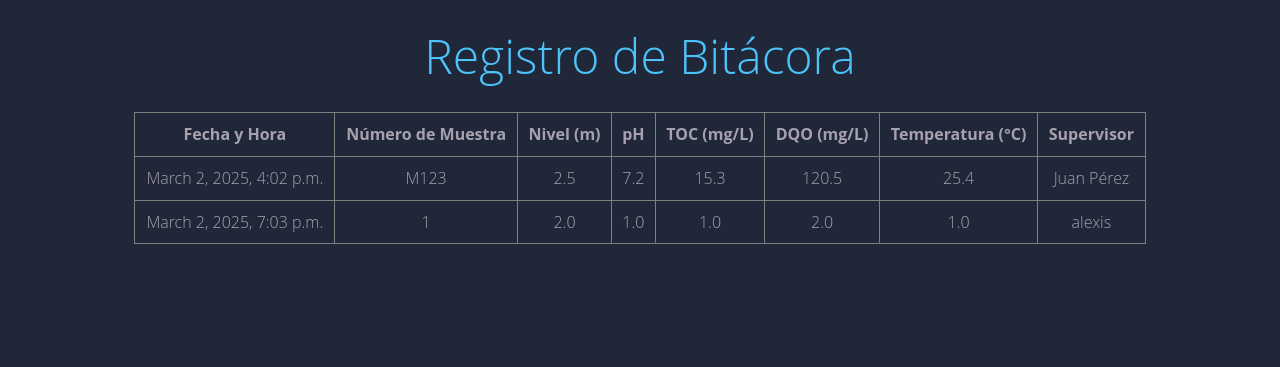
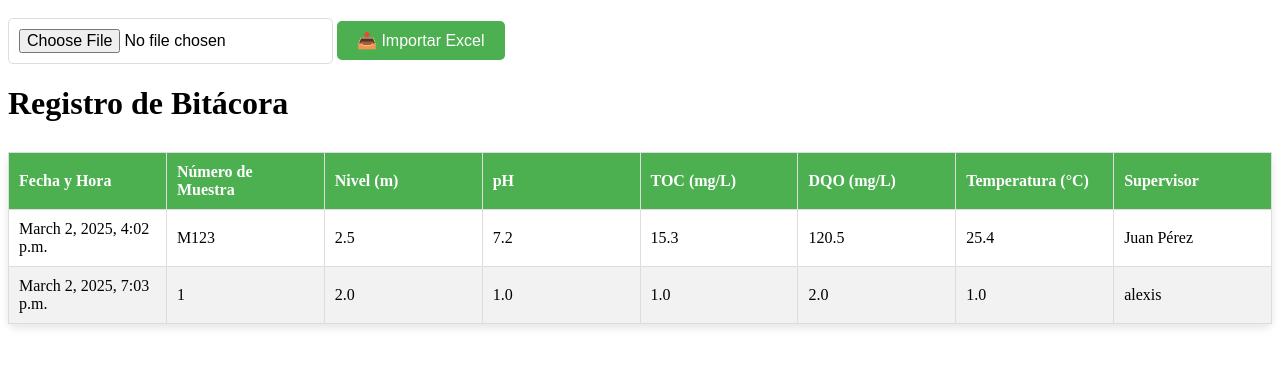
Before and after one commit to ab-max-h/planta_agua, a Django app: page /datos/ in a window 1280 px wide. Shown: the top 367 px of the page. Run offline with Django 5.2, Linux system fonts and the light colour scheme; data comes from the database, SQL or seed files in the repository; both versions use the stored data as it was after the commit.

Commit message:
exportar e importar

```diff
--- a/agua/agua/settings.py
+++ b/agua/agua/settings.py
@@ -32,6 +32,7 @@ ALLOWED_HOSTS = []
 
 INSTALLED_APPS = [
     'hola',
+    'import_export',
     'django.contrib.admin',
     'django.contrib.auth',
     'django.contrib.contenttypes',
--- a/agua/hola/static/hola/style1.css
+++ b/agua/hola/static/hola/style1.css
@@ -1,122 +1,77 @@
+/* Estilos generales para la tabla */
 table {
-    margin: 0 auto;  /* Centra la tabla horizontalmente */
-    border-collapse: collapse;  /* Para que las celdas no tengan espacio entre ellas */
-    width: 80%; /* Ajusta el tamaño de la tabla */
+  width: 100%;
+  table-layout: fixed;  /* Evita que las columnas se expandan más de lo necesario */
+  margin: 30px auto;    /* Centra la tabla en la página */
+  border-collapse: collapse;  /* Elimina los espacios entre las celdas */
+  background-color: #ffffff;
+  box-shadow: 0 4px 8px rgba(0, 0, 0, 0.1);  /* Agrega sombra suave a la tabla */
+  border-radius: 8px;    /* Bordes redondeados */
 }
 
+/* Estilos para las celdas de la tabla */
 th, td {
-    padding: 10px;  /* Añade espacio dentro de las celdas */
-    text-align: center;  /* Centra el texto dentro de las celdas */
+  padding: 10px;           /* Espaciado interno de las celdas */
+  text-align: left;        /* Alinea el texto a la izquierda */
+  border: 1px solid #ddd; /* Borde ligero alrededor de las celdas */
+  overflow: hidden;        /* Oculta el contenido que se desborda */
+  text-overflow: ellipsis; /* Agrega "..." cuando el contenido es demasiado largo */
+  word-wrap: break-word;   /* Hace que el contenido largo se divida en varias líneas */
+  white-space: normal;     /* Permite que el contenido se ajuste automáticamente */
 }
 
-h1 {
-    text-align: center; /* Centra el encabezado */
+/* Estilos para el encabezado de la tabla */
+th {
+  background-color: #4CAF50; /* Fondo verde para el encabezado */
+  color: white;              /* Color del texto blanco */
+  font-weight: bold;         /* Hace el texto en negritas */
 }
 
-body {
-  font-family: 'Open Sans', sans-serif;
-  font-weight: 300;
-  line-height: 1.42em;
-  color:#A7A1AE;
-  background-color:#1F2739;
+/* Estilo para las filas alternas de la tabla */
+tr:nth-child(even) {
+  background-color: #f2f2f2;  /* Color de fondo gris claro para filas pares */
 }
 
-h1 {
-  font-size:3em;
-  font-weight: 300;
-  line-height:1em;
-  text-align: center;
-  color: #4DC3FA;
+tr:nth-child(odd) {
+  background-color: #ffffff;  /* Color de fondo blanco para filas impares */
 }
 
-h2 {
-  font-size:1em;
-  font-weight: 300;
-  text-align: center;
-  display: block;
-  line-height:1em;
-  padding-bottom: 2em;
-  color: #FB667A;
+/* Estilo cuando no hay registros en la tabla */
+td[colspan="8"] {
+  text-align: center;         /* Centra el texto */
+  font-style: italic;         /* Da un estilo en cursiva */
+  color: #888;                /* Color gris para el texto */
+  padding: 20px;              /* Agrega algo de espacio extra */
 }
 
-h2 a {
-  font-weight: 700;
-  text-transform: uppercase;
-  color: #FB667A;
-  text-decoration: none;
+/* Estilo para los botones de la tabla */
+button {
+  background-color: #4CAF50; /* Fondo verde */
+  color: white;              /* Color del texto blanco */
+  border: none;              /* Sin borde */
+  padding: 10px 20px;        /* Espaciado interno del botón */
+  text-align: center;        /* Alinea el texto en el centro */
+  text-decoration: none;     /* Sin subrayado */
+  display: inline-block;     /* Se muestra en línea con otros elementos */
+  font-size: 16px;           /* Tamaño de fuente */
+  cursor: pointer;          /* Muestra el cursor como puntero cuando se pasa sobre el botón */
+  border-radius: 5px;        /* Bordes redondeados */
+  transition: background-color 0.3s; /* Transición suave para el cambio de color */
 }
 
-.blue { color: #185875; }
-.yellow { color: #FFF842; }
-
-.container th h1 {
-    font-weight: bold;
-    font-size: 1em;
-  text-align: left;
-  color: #185875;
+button:hover {
+  background-color: #45a049; /* Cambia el color cuando el cursor pasa sobre el botón */
 }
 
-.container td {
-    font-weight: normal;
-    font-size: 1em;
-  -webkit-box-shadow: 0 2px 2px -2px #0E1119;
-     -moz-box-shadow: 0 2px 2px -2px #0E1119;
-          box-shadow: 0 2px 2px -2px #0E1119;
+/* Estilo para los inputs (botones de archivo) */
+input[type="file"] {
+  padding: 10px;            /* Espaciado interno */
+  font-size: 16px;          /* Tamaño de fuente */
+  border-radius: 5px;       /* Bordes redondeados */
+  border: 1px solid #ddd;   /* Borde ligero */
+  margin-top: 10px;         /* Espaciado superior */
 }
 
-.container {
-    text-align: left;
-    overflow: hidden;
-    width: 80%;
-    margin: 0 auto;
-  display: table;
-  padding: 0 0 8em 0;
+input[type="file"]:hover {
+  background-color: #f9f9f9; /* Fondo gris claro cuando pasa el mouse */
 }
-
-.container td, .container th {
-    padding-bottom: 2%;
-    padding-top: 2%;
-  padding-left:2%;
-}
-
-/* Background-color of the odd rows */
-.container tr:nth-child(odd) {
-    background-color: #323C50;
-}
-
-/* Background-color of the even rows */
-.container tr:nth-child(even) {
-    background-color: #2C3446;
-}
-
-.container th {
-    background-color: #1F2739;
-}
-
-.container td:first-child { color: #FB667A; }
-
-.container tr:hover {
-   background-color: #464A52;
--webkit-box-shadow: 0 6px 6px -6px #0E1119;
-     -moz-box-shadow: 0 6px 6px -6px #0E1119;
-          box-shadow: 0 6px 6px -6px #0E1119;
-}
-
-.container td:hover {
-  background-color: #FFF842;
-  color: #403E10;
-  font-weight: bold;
-
-  box-shadow: #7F7C21 -1px 1px, #7F7C21 -2px 2px, #7F7C21 -3px 3px, #7F7C21 -4px 4px, #7F7C21 -5px 5px, #7F7C21 -6px 6px;
-  transform: translate3d(6px, -6px, 0);
-
-  transition-delay: 0s;
-    transition-duration: 0.4s;
-    transition-property: all;
-  transition-timing-function: line;
-}
-
-@media (max-width: 800px) {
-.container td:nth-child(4),
-.container th:nth-child(4) { display: none; }
-}
--- a/agua/hola/templates/hola/datos.html
+++ b/agua/hola/templates/hola/datos.html
@@ -7,9 +7,21 @@
     <meta name="viewport" content="width=device-width, initial-scale=1.0">
     <title>Bitácora</title>
     <link rel="stylesheet" href="{% static 'hola/style1.css' %}" media="all">
-
+    <style>
+        /* Agregar todos los estilos CSS aquí */
+    </style>
+    <script>
+        // Agregar todo el código JavaScript aquí
+    </script>
 </head>
 <body>
+    <div class="container">
+        <form action="{% url 'importar_excel' %}" method="post" enctype="multipart/form-data">
+            {% csrf_token %}
+            <input type="file" name="archivo_excel" accept=".xlsx">
+            <button type="submit">📤 Importar Excel</button>
+        </form>
+
         <h1>Registro de Bitácora</h1>
         <table border="1">
             <thead>
@@ -43,5 +55,6 @@
                 {% endfor %}
             </tbody>
         </table>
+    </div>
 </body>
 </html>
--- a/agua/hola/urls.py
+++ b/agua/hola/urls.py
@@ -7,4 +7,7 @@ urlpatterns = [
     path("", views.index, name="index"),  # Página principal # Login
     path("logout/", views.logout_view, name="logout"),
     path("datos/", views.datos, name="datos"),  # Logout
+    path("exportar-excel/", views.exportar_bitacora_xlsx, name="exportar_excel"),
+    path("importar-excel/", views.importar_bitacora_xlsx, name="importar_excel"),
+
 ]
--- a/agua/hola/views.py
+++ b/agua/hola/views.py
@@ -1,15 +1,45 @@
 from django.contrib.auth import authenticate, login, logout
-from django.http import JsonResponse
-from django.urls import reverse
-from django.shortcuts import render
-import json
-from django.contrib.auth import authenticate, login, logout
+from django.http import JsonResponse, HttpResponse
 from django.shortcuts import render, redirect
-from django.http import HttpResponse
-from django.contrib.auth import authenticate, login
-from django.shortcuts import render, redirect
-from django.http import HttpResponse
+from django.contrib import messages
 from .models import Bitacora
+from import_export.formats.base_formats import XLSX
+from import_export.resources import ModelResource
+from tablib import Dataset
+
+
+
+
+class BitacoraResource(ModelResource):
+    class Meta:
+        model = Bitacora
+def exportar_bitacora_xlsx(request):
+    recurso = BitacoraResource()
+    dataset = recurso.export()
+
+    response = HttpResponse(dataset.xlsx, content_type='application/vnd.openxmlformats-officedocument.spreadsheetml.sheet')
+    response['Content-Disposition'] = 'attachment; filename="bitacora.xlsx"'
+
+    return response
+
+
+def importar_bitacora_xlsx(request):
+    if request.method == "POST":
+        archivo = request.FILES.get("archivo_excel")
+        if archivo:
+            dataset = Dataset()
+            dataset.xlsx = archivo.read()
+            recurso = BitacoraResource()
+            resultado = recurso.import_data(dataset, dry_run=True)  # Prueba antes de importar
+
+            if not resultado.has_errors():
+                recurso.import_data(dataset, dry_run=False)  # Importa datos reales
+                messages.success(request, "Datos importados correctamente.")
+            else:
+                messages.error(request, "Error al importar datos. Verifica el archivo.")
+
+    return redirect("datos")
+
 def index(request):
     if request.method == "POST":
         username = request.POST.get("username")
```
Also changed, not shown: agua/hola/admin.py (+15 -2 lines), agua/hola/static/hola/Bitacora.js (added, +41 -0 lines), agua/db.sqlite3 (added). Lines whose indentation alone changed are shown as unchanged.
